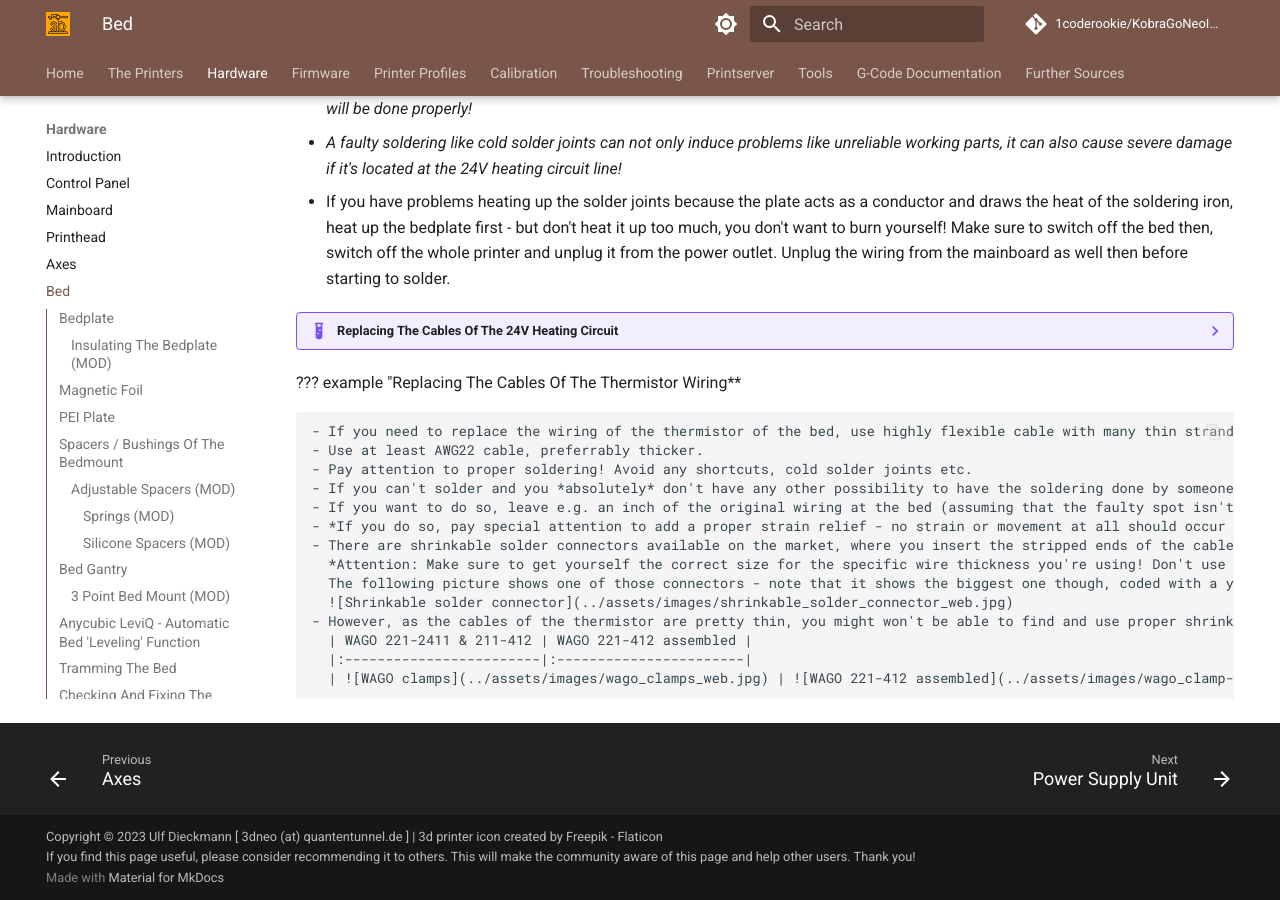
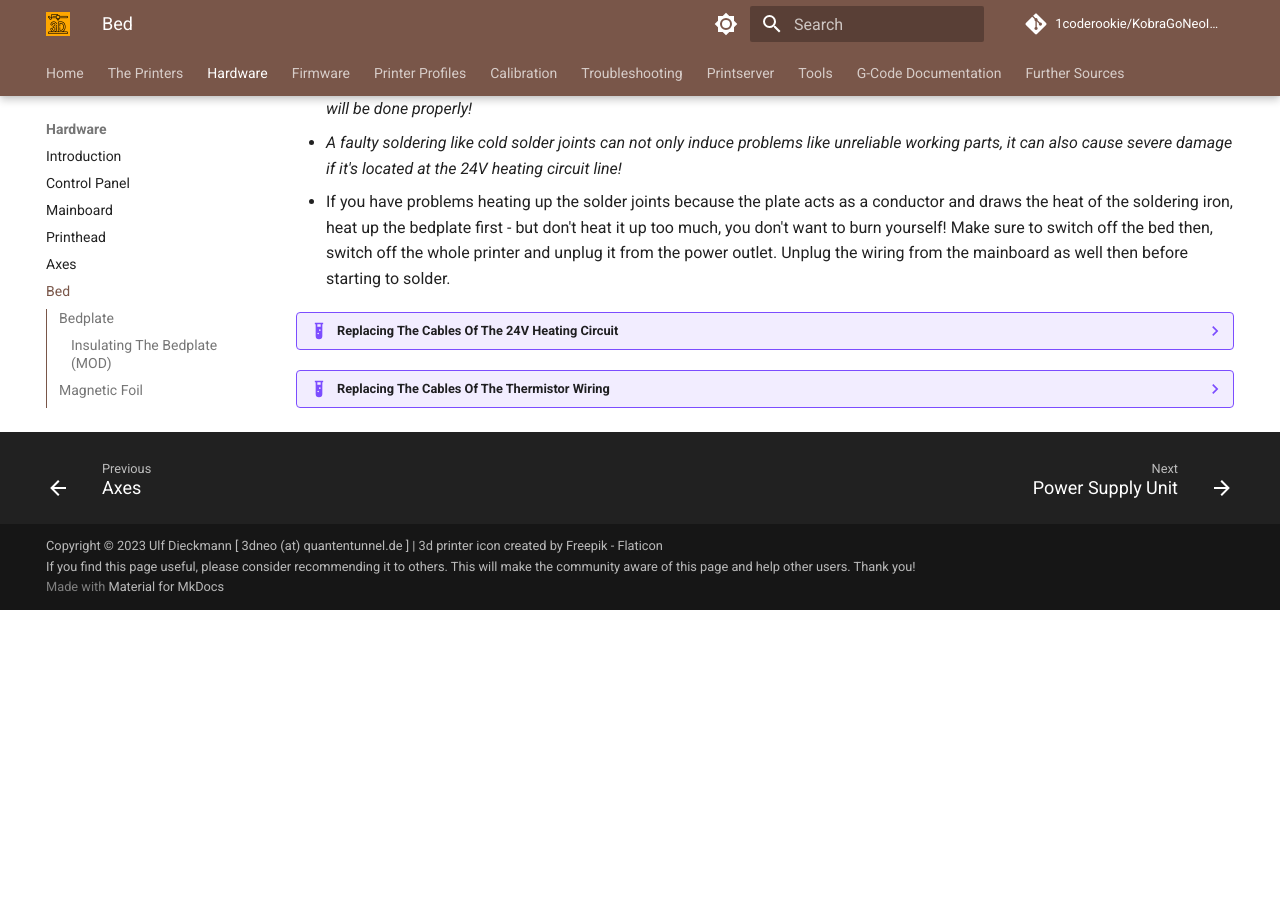
Before and after one commit to 1coderookie/KobraGoNeoInsights, an MkDocs documentation site: the page built from docs/hardware/bed.md, in a window 1280 px wide and 900 px high, scrolled down 18687 px. Built offline with MkDocs 1.6.1 and Material for MkDocs 9.7.7, drawn with Linux system fonts in a browser that asks for light colours; comment, search, counter and statistics services are not loaded; after the commit the page ends 19297 px from its top, so only the background shows below that.

Commit message:
Update bed.md

```diff
--- a/docs/hardware/bed.md
+++ b/docs/hardware/bed.md
@@ -544,7 +544,7 @@
     - There are shrinkable solder connectors available on the market, where you insert the stripped ends of the cables at each end of the connector and then you heat up the soldered area of the connector, which then melts and connects both ends of those wires.
       *Attention: Make sure to get yourself the correct size for the specific wire thickness you're using! Don't use soldering connectors which are too big!*
 
-??? example "Replacing The Cables Of The Thermistor Wiring**
+??? example "Replacing The Cables Of The Thermistor Wiring"
 
     - If you need to replace the wiring of the thermistor of the bed, use highly flexible cable with many thin strands and a silicone insulation! *Don't* use a cable with a PVC insulation!
     - Use at least AWG22 cable, preferrably thicker.
```
